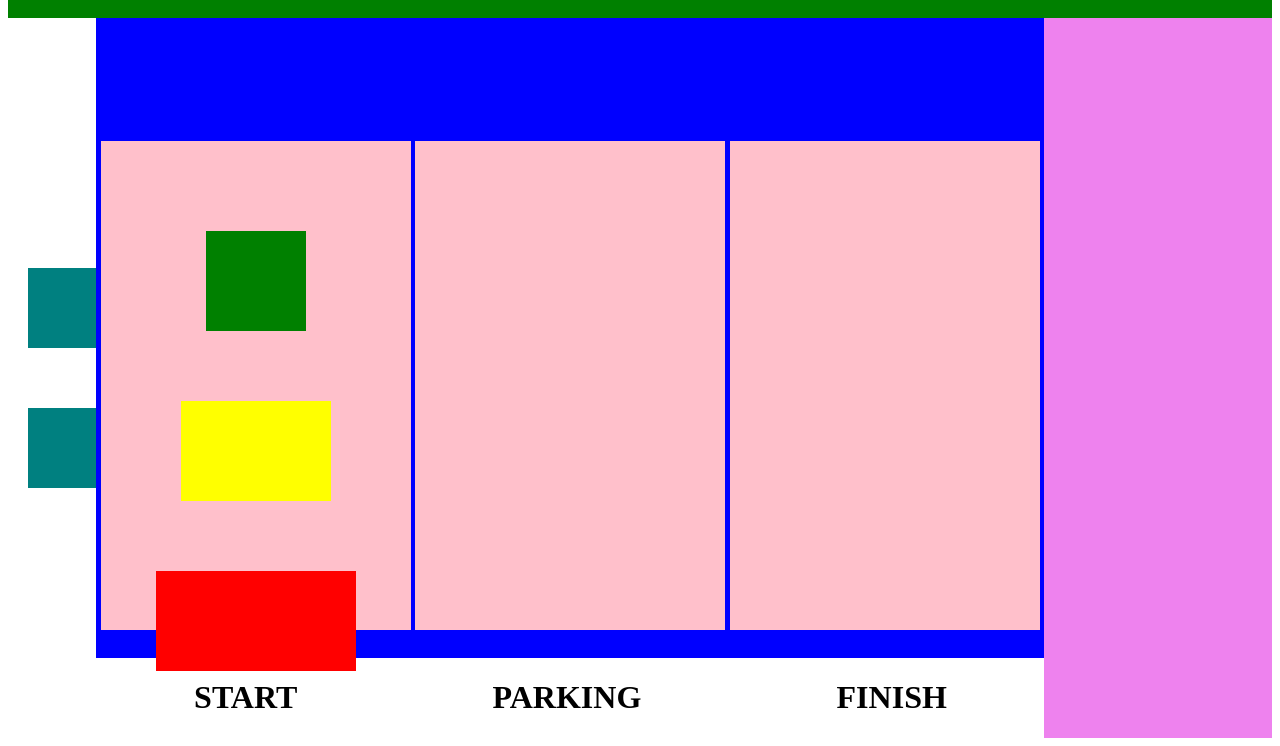
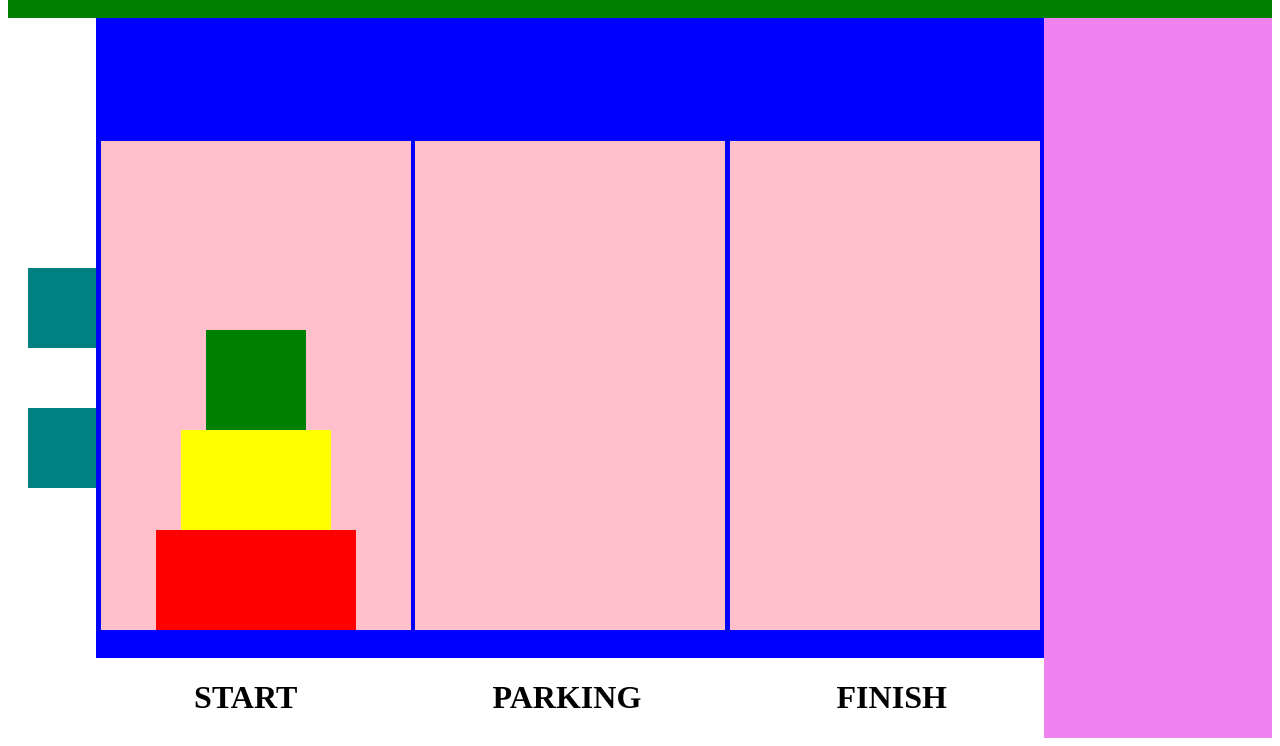
Before and after one commit to nickmckenney/TowerOfHanoi, a plain HTML site: page index.html in a window 1280 px wide. Both pictures are taken after a click on the element 255 px from the left and 455 px from the top of the page. Shown: the part 70-816 px from the top of the page. Drawn offline with Linux system fonts and the light colour scheme; a web font is replaced by a local one.

Commit message:
Fixed rotatiing of blocks

```diff
--- a/index.html
+++ b/index.html
@@ -20,15 +20,10 @@
         <div class="centerBlock">
           <!-- LeftBlock -->
           <div class="leftCenterBlock">
-            <div class="container">
-              <div class="topCenterB"></div>
-            </div>
-            <div class="container">
-              <div class="midCenterB"></div>
-            </div>
-            <div class="container">
-              <div class="bottomCenterB"></div>
-            </div>
+            <div class="bottomCenterB"></div>
+            <div class="midCenterB"></div>
+
+            <div class="topCenterB"></div>
           </div>
 
           <!-- MIDDLE BLOCK -->
@@ -42,6 +37,7 @@
           <div class="topLeft"></div>
           <div class="bottomLeft"></div>
         </div>
+
         <div class="rightBlock"></div>
 
         <!-- BOTTOM DIV -->
--- a/script.js
+++ b/script.js
@@ -1,22 +1,11 @@
 console.log("TEST");
 let blockSetter;
-// 3 DIV elements for blocks
-//NAV bar for difficulty
-//3 sticks
-//all blocks began in order in DIV 1
-//Each block is its own DIV
-//
 const topBlock = document.querySelector(".topCenterB");
 const midBlock = document.querySelector(".midCenterB");
 const bottomBlock = document.querySelector(".bottomCenterB");
 const leftB = document.querySelector(".leftCenterBlock");
 const mid = document.querySelector(".middle");
 const rCB = document.querySelector(".rightCenterBlock");
-
-// const colorField = document.querySelector("#color-field");
-// const setColor = document.querySelector("#set-color");
-// const brush = document.querySelector(".brush");
-// const body = document.querySelector("body");
 
 topBlock.addEventListener("click", function(evt) {
   topBlock.style.backgroundColor = "pink";
@@ -43,7 +32,7 @@ rCB.addEventListener("click", function(evt) {
   blockSetter.style.backgroundColor = "green";
 });
 //
-// leftB.addEventListener("click", function(evt) {
-//   leftB.appendChild(blockSetter);
-//   blockSetter.style.backgroundColor = "green";
-// });
+leftB.addEventListener("click", function(evt) {
+  leftB.appendChild(blockSetter);
+  blockSetter.style.backgroundColor = "green";
+});
--- a/style.css
+++ b/style.css
@@ -1,9 +1,6 @@
 *{
   box-sizing: border-box;
   display:grid;
-  /* border:1px solid black; */
-  /* min-height:100vh; */
-
 }
 .mainBlock{
   display:grid;
@@ -38,14 +35,13 @@ justify-content: space-evenly;
     padding-top: 90px;
 display: grid;
 justify-items:center;
-
+display: flex;
+flex-direction: column-reverse;
+align-items: center;
 }
 .topCenterB{
   background-color: green;
   width:100px;
-
-  /* padding-top: 40px; */
-
 }
 .midCenterB{
   background-color: yellow;
@@ -58,13 +54,8 @@ padding-top: 50px;
   width:200px;
 
 }
-.middle{  background-color: pink;
-  width:310px;
-}
 
-.rightCenterBlock{  background-color: pink;
-  width:310px;
-  }
+
 .leftBlock{  background-color: white;
 grid-column: 1;
 padding-top: 250px;
@@ -73,7 +64,6 @@ padding-left: 20px;
 grid-row: 2 /span 3;
 }
 .container{
-  /* background-color: pink; */
 height:170px;
 }
 .bottomLeft,.topLeft{
@@ -88,11 +78,8 @@ height:170px;
 .rightBlock{  background-color: violet;
 grid-column: 3;
 grid-row:2 /span 3;
-
-
 }
 .bottom{
-/* grid-column: 2; */
 grid-row: 3;
 display: flex;
 justify-content: space-around;
```
